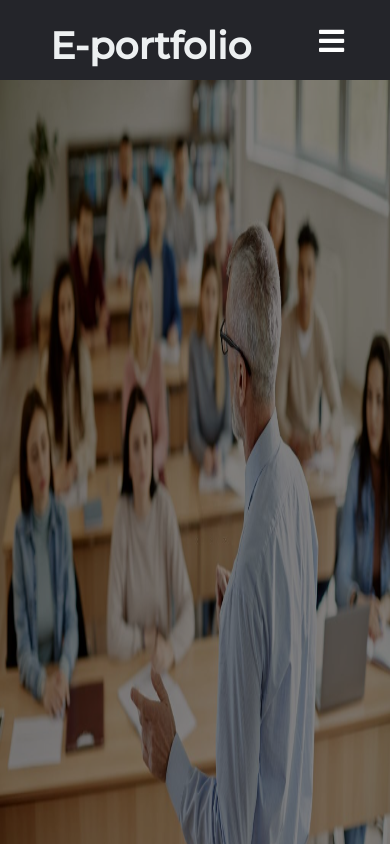
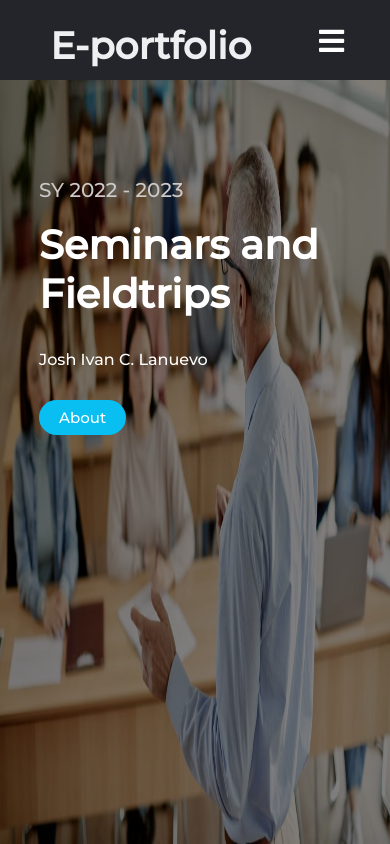
Before and after one commit to Joshlanuevo/e-portfolio-2022, a React (Create React App) app: page / in a window 390 px wide. Shown: the top 844 px of the page. Built offline with nearby package versions, Linux system fonts and the light colour scheme.

Commit message:
Update Home.css

```diff
--- a/src/pages/Home.css
+++ b/src/pages/Home.css
@@ -1,9 +1,110 @@
+@import url('https://fonts.googleapis.com/css2?family=Montserrat:wght@500&display=swap');
+
 .home-container {
+    position: relative;
+}
+
+.bg {
+    position: fixed;
+    top: -50%;
+    left: -50%;
+    width: 200%;
+    height: 200%;
     background-color: black;
 }
 
 .home-img {
-    max-width: 100%;
-    height: auto;
+    position: absolute;
     opacity: 0.5;
+    top: 0;
+    left: 0;
+    right: 0;
+    bottom: 0;
+    margin: auto;
+    min-width: 50%;
+    min-height: 50%;
 }
+
+.home-title {
+    position: absolute;
+    top: 0;
+    font-family: 'Montserrat', sans-serif;
+    margin-top: 13%;
+    margin-left: 10%;
+    margin-right: 10%;
+}
+
+.home-title h1 {
+    color: rgb(205, 201, 201);
+    font-weight: 100;
+}
+
+.home-content {
+    position: absolute;
+    top: 0;
+    font-family: 'Montserrat', sans-serif;
+    margin-top: 20%;
+    margin-left: 10%;
+    margin-right: 10%;
+}
+
+.home-content h1 {
+    font-size: 65px;
+    font-weight: 800;
+    color: #fff;
+}
+
+.home-content p {
+    font-size: 27px;
+    color: #fff;
+    font-weight: 100;
+    margin-top: 5px;
+}
+
+.home-content .home-btn {
+    position: inherit;
+    padding: 16px 40px;
+    margin-top: 80px;
+    border-radius: 50px;
+    border: none;
+    background-color: #09bef0;
+    color: #fff;
+    font-size: 20px;
+    text-decoration: none;
+}
+
+.home-content .home-btn:hover {
+    background-color: #0d728e;
+}
+
+@media screen and (max-width: 960px) {
+
+    .home-img {
+        min-width: 100vw;
+        background-position: center;
+        background-attachment: fixed;
+        background-size: cover;
+        min-height: 100vh;
+    }
+
+    .home-title {
+        margin-top: 25%;
+        font-size: 10px;
+    }
+
+    .home-content h1 {
+        margin-top: 20%;
+        font-size: 40px;
+    }
+
+    .home-content p {
+        margin-top: 10%;
+        font-size: 16px;
+    }
+
+    .home-content .home-btn {
+        margin-top: 10%;
+        padding: 8px 20px;
+        font-size: 15px;
+    }
+}
```
